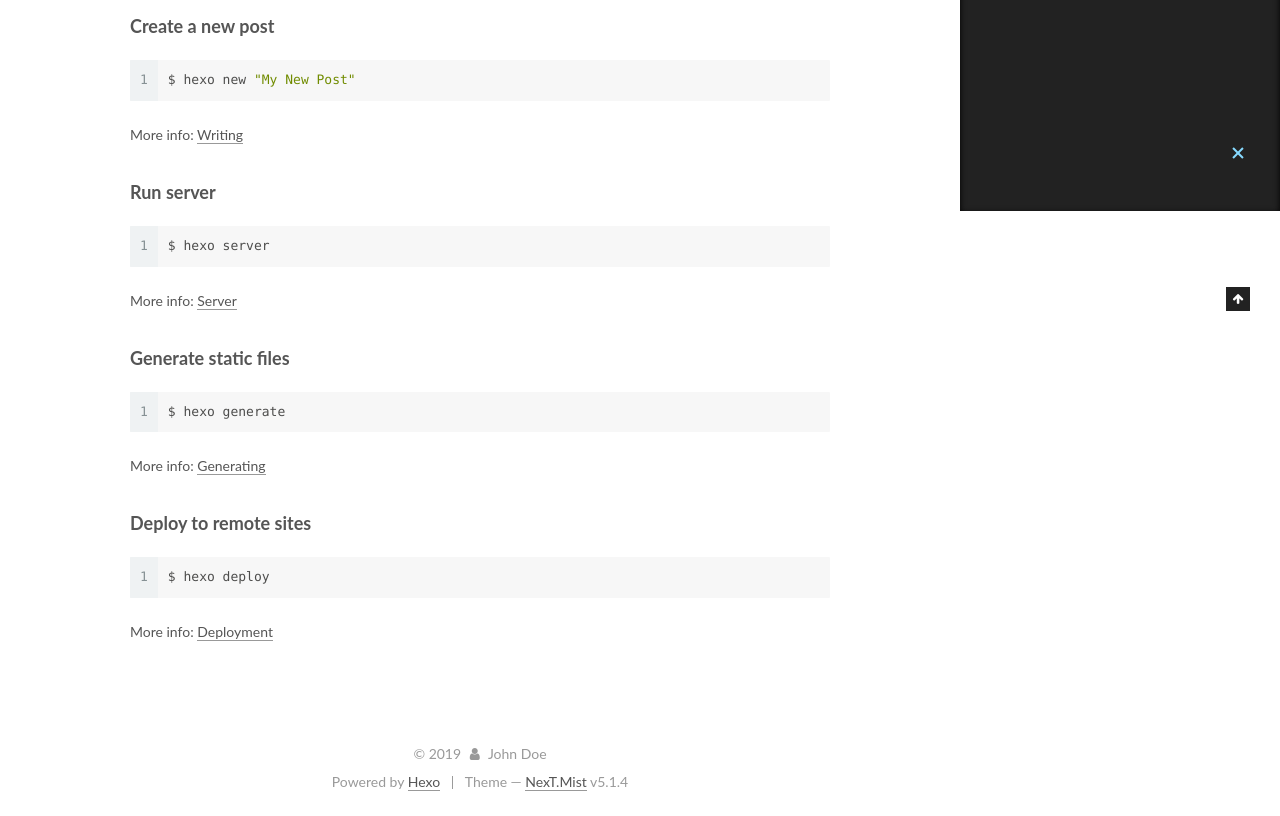
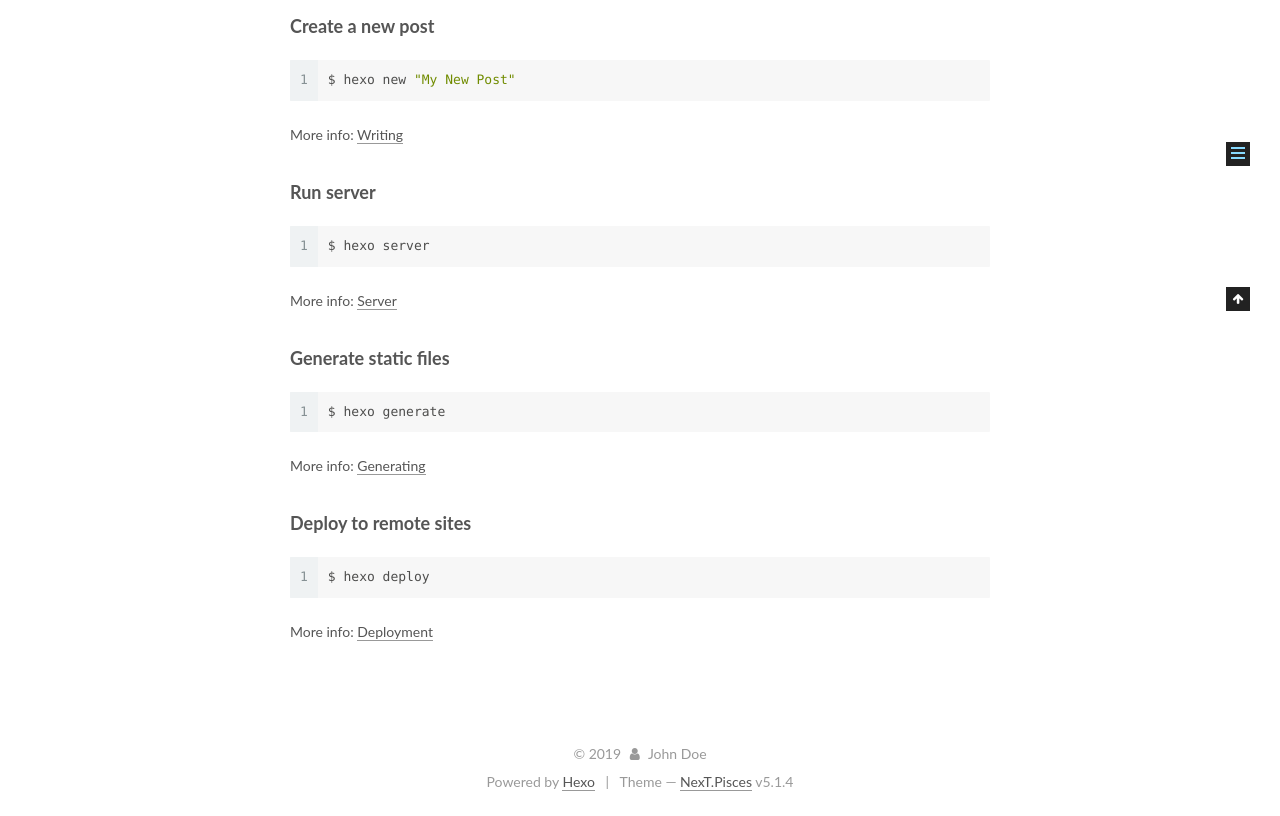
Before and after one commit to chenxitianyang/.github.io, a plain HTML site: page 2019/07/13/hello-world/index.html in a window 1280 px wide. Shown: the part 589-1405 px from the top of the page. Drawn offline with Linux system fonts and the light colour scheme.

Commit message:
Site updated: 2019-07-13 17:44:23

```diff
--- a/2019/07/13/hello-world/index.html
+++ b/2019/07/13/hello-world/index.html
@@ -5,7 +5,7 @@
 
 
 
-<html class="theme-next mist use-motion" lang>
+<html class="theme-next pisces use-motion" lang>
 <head><meta name="generator" content="Hexo 3.9.0">
   <meta charset="UTF-8">
 <meta http-equiv="X-UA-Compatible" content="IE=edge">
@@ -97,7 +97,7 @@
   var NexT = window.NexT || {};
   var CONFIG = {
     root: '/',
-    scheme: 'Mist',
+    scheme: 'Pisces',
     version: '5.1.4',
     sidebar: {"position":"left","display":"post","offset":12,"b2t":false,"scrollpercent":false,"onmobile":false},
     fancybox: true,
@@ -500,7 +500,7 @@
 
 
 
-  <div class="theme-info">Theme &mdash; <a class="theme-link" target="_blank" href="https://github.com/iissnan/hexo-theme-next">NexT.Mist</a> v5.1.4</div>
+  <div class="theme-info">Theme &mdash; <a class="theme-link" target="_blank" href="https://github.com/iissnan/hexo-theme-next">NexT.Pisces</a> v5.1.4</div>
 
 
 
@@ -601,6 +601,13 @@
 
 
 
+  <script type="text/javascript" src="/js/src/affix.js?v=5.1.4"></script>
+
+  <script type="text/javascript" src="/js/src/schemes/pisces.js?v=5.1.4"></script>
+
+
+
+
   <script type="text/javascript" src="/js/src/scrollspy.js?v=5.1.4"></script>
 <script type="text/javascript" src="/js/src/post-details.js?v=5.1.4"></script>
 
```
Also changed, not shown: archives/2019/07/index.html (+10 -3 lines), archives/2019/index.html (+10 -3 lines), archives/index.html (+10 -3 lines), index.html (+10 -3 lines), tags/index.html (+10 -3 lines).
